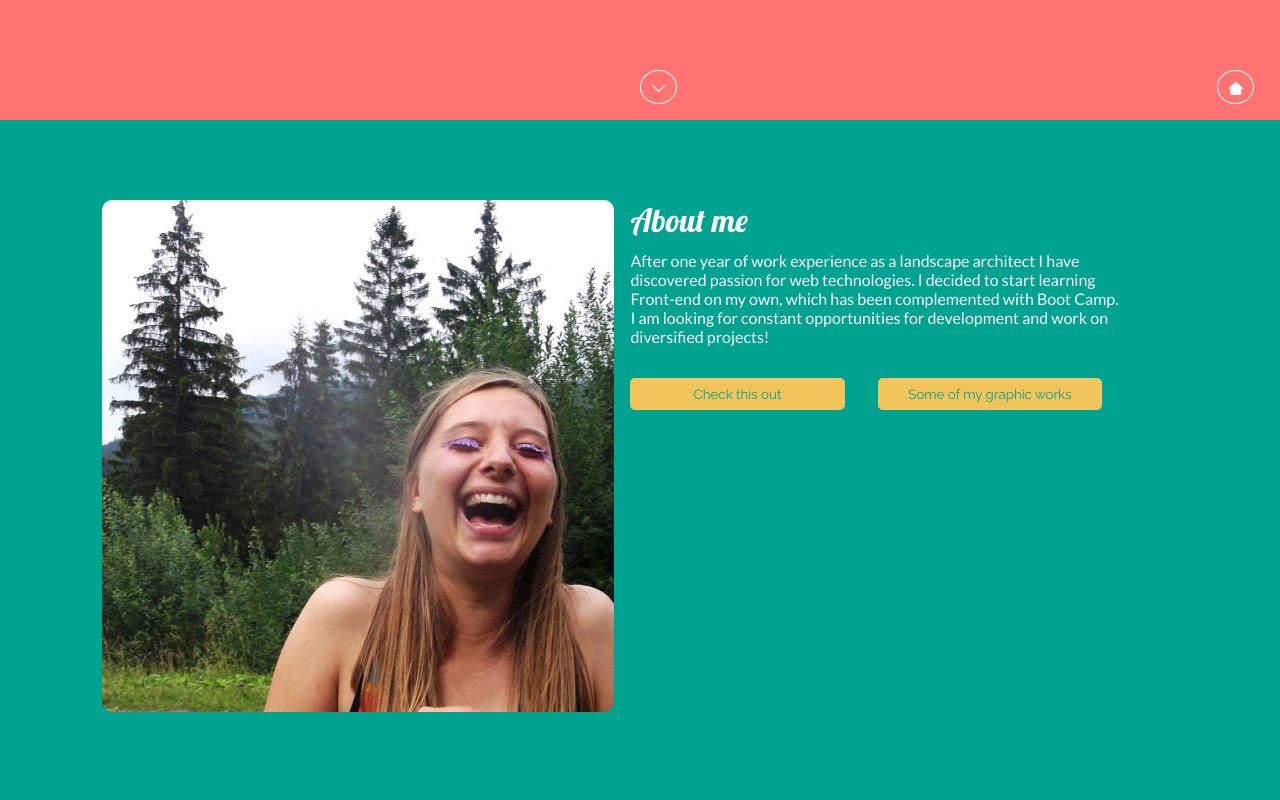
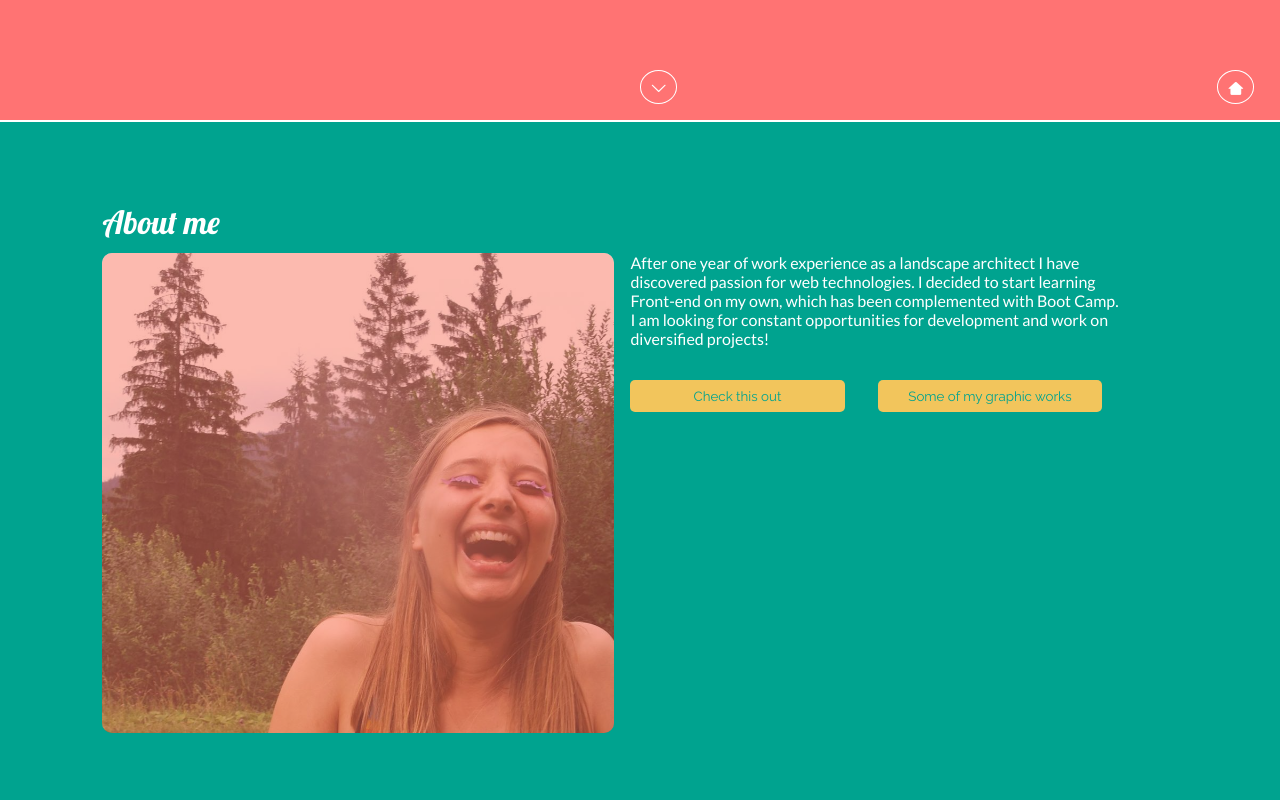
Before and after one commit to MajaAnna/PORTFOLIO, a website: page index.html in a window 1280 px wide. Shown: the part 680-1480 px from the top of the page. Drawn offline with nearby package versions, Linux system fonts and the light colour scheme; a web font is replaced by a local one.

Commit message:
portrait

```diff
--- a/index.html
+++ b/index.html
@@ -52,11 +52,12 @@
             </section>
 
             <!-- About me -->
-            <section id="aboutSection" class="clearfix">
-                <img src="images/13332809_1197071480306022_2921780008909805990_n.jpg"/>
+            <section id="aboutSection" >
+                <h1 class="clearfix">About me</h1>
+                <div class="imgPortrait"> <!-- <img src="images/13332809_1197071480306022_2921780008909805990_n.jpg"/> --></div>
                 <div class="descriptionPart">
                     <div class="basicText">
-                        <h1>About me</h1>
+
                         <p>After one year of work experience as a landscape architect I
                                 have discovered passion for web technologies. I decided to
                                 start learning Front-end on my own, which has been
--- a/scss/partials/_sections.scss
+++ b/scss/partials/_sections.scss
@@ -80,26 +80,50 @@ body{
 #aboutSection{
     padding:10vh 12vw 10vh 8vw;
     background-color: $blueGreen;
-    img{
+    border-top:2px solid white;
+    border-bottom:2px solid white;
+    h1{
+        font-size:2rem;
+        padding: 0 0 .7rem;
+    }
+    .imgPortrait{
+        width:100%;
+        height:60vh;
         border-radius: 10px;
-        margin-bottom:8vw;
+        border:none;
+        position:relative;
+        -webkit-filter: hue-rotate(90deg);
+        filter: hue-rotate(370deg);
+        margin-bottom:2vh;
+        background: url("../images/13332809_1197071480306022_2921780008909805990_n.jpg") no-repeat center/cover;
         @media (min-width:600px){
             width:50%;
+            height:60vh;
             float: left;
+        }
+
+        &::after{
+            width:100%;
+            height:100%;
+            content:'';
+            display:block;
+            position:absolute;
+            top:0;
+            left:0;
+            background-color: $pink;
+            border-radius:10px;
+            opacity:.5;
+            z-index: 10;
         }
     }
     .descriptionPart{
-        padding-left:1rem;
         .basicText{
             padding-bottom: 1.5rem;
-        }
-        h1{
-            font-size:2rem;
-            padding: 0 0 .7rem;
         }
         @media (min-width:600px){
             width:50%;
             float: left;
+            padding-left:1rem;
         }
     }
 }
```
Also changed, not shown: css/main.css.
